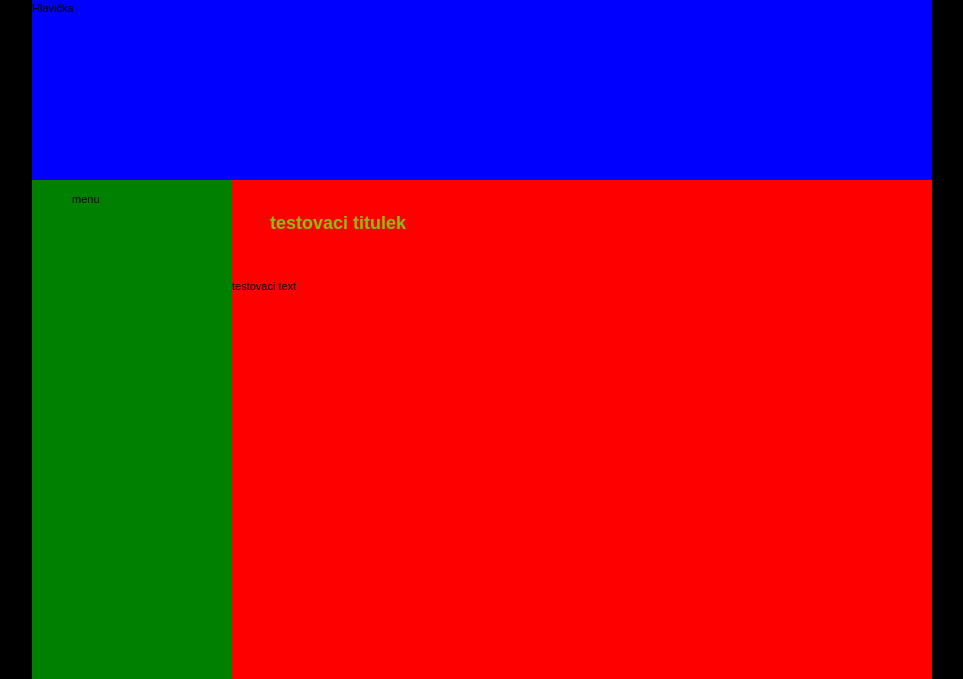
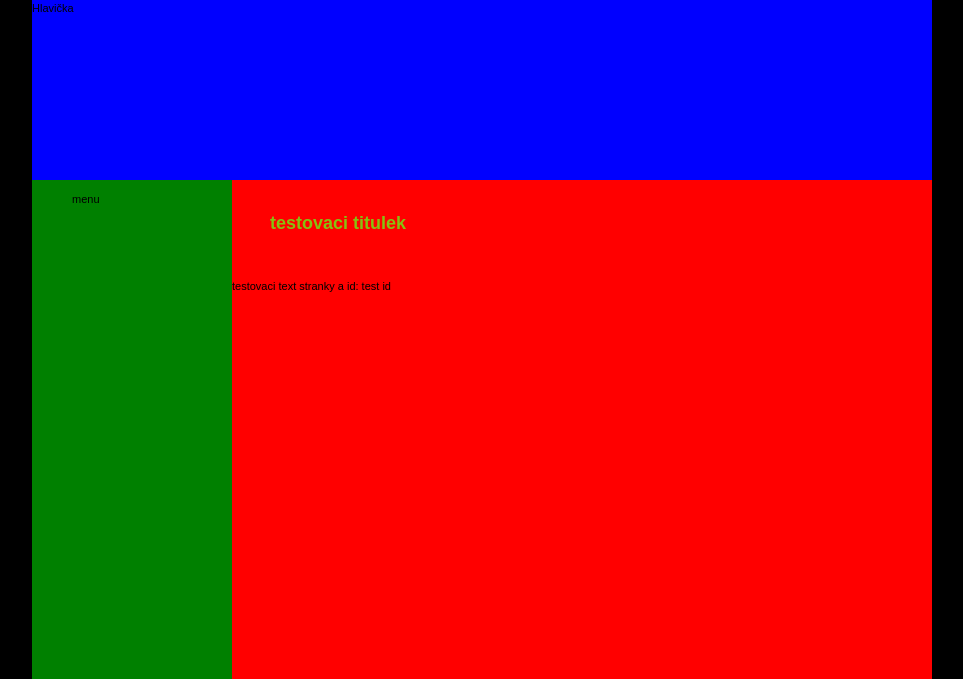
Before and after one commit to Thozak/t-web, a PHP site: page /github/ in a window 1280 px wide. Shown: the top 679 px of the page, without its empty margins (158-1121 px from the left). Run offline with PHP 8.4, Linux system fonts and the light colour scheme.

Commit message:
pridano vyhledani stranky

```diff
--- a/index.php
+++ b/index.php
@@ -1,12 +1,8 @@
 <!DOCTYPE html>
 <?php
- require_once "php/stranky/Stranka.php";
- $s = new Stranka();
- $s->setId("textovaci id");
- $s->setTitulek("testovaci titulek");
- $s->setText("testovaci text");
-
-
+ require_once "php/stranky/Stranky.php";
+ $str = new Stranky();
+ $s = $str->vyhledejStranku("test id");
 ?>
 <html>
   <head>
--- a/php/stranky/Stranky.php
+++ b/php/stranky/Stranky.php
@@ -20,7 +20,7 @@ class Stranky                                      //vytvoření class
         $s = new Stranka();                          //vytvoření nové stránky
         $s->setId($id);
         $s->setTitulek("testovaci titulek");
-        $s->setText("testovaci text");
+        $s->setText("testovaci text stranky a id: ".$id);
 
         return $s;
     }
```
